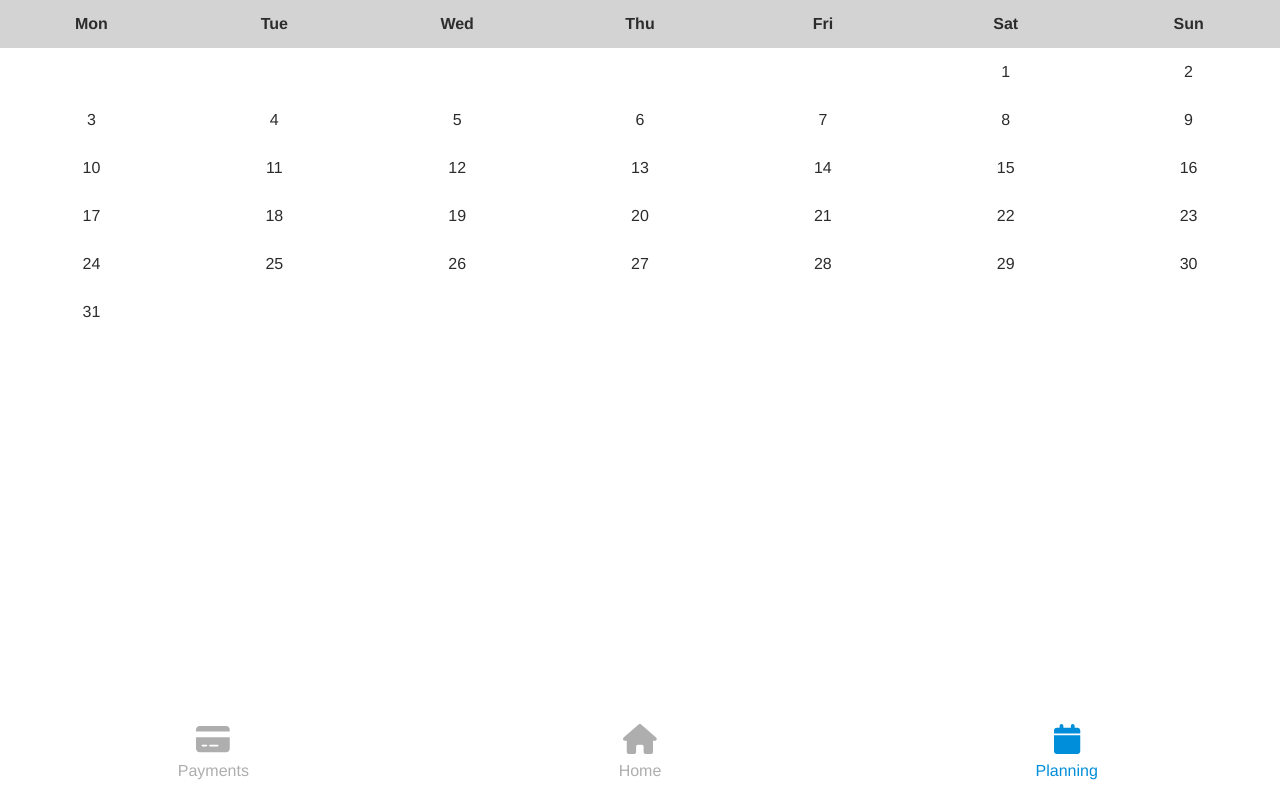
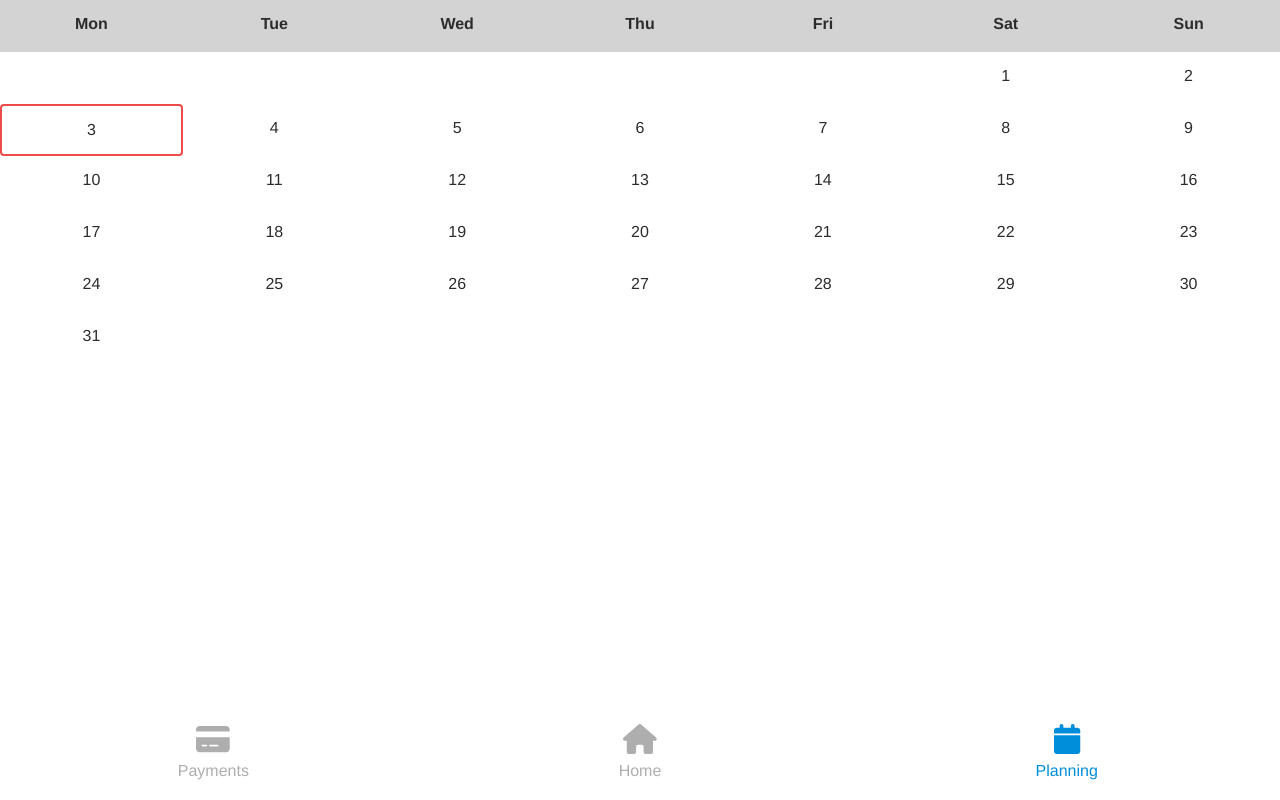
Before and after one commit to PplaysMine/MMI, an Angular app: page /planning in a window 1280 px wide. Built offline with nearby package versions, Linux system fonts and the light colour scheme.

Commit message:
Add day indicator

```diff
--- a/src/app/components/calendar/calendar.component.html
+++ b/src/app/components/calendar/calendar.component.html
@@ -1,4 +1,4 @@
 <div class="calendar">
     <p class="day name" *ngFor="let n of dayNames">{{ n }}</p>
-    <p class="day" *ngFor="let d of days"><ng-container *ngIf="d !== 0">{{ d }}</ng-container></p>
+    <p class="day" *ngFor="let d of days" [class.today]="currentDay === d" (click)="null"><ng-container *ngIf="d !== 0">{{ d }}</ng-container></p>
 </div>
--- a/src/app/components/calendar/calendar.component.scss
+++ b/src/app/components/calendar/calendar.component.scss
@@ -18,3 +18,8 @@
     font-weight: bold;
     background-color: $calendar-border;
 }
+
+.today {
+    border: 2px solid $red;
+    border-radius: 4px;
+}
--- a/src/app/components/calendar/calendar.component.ts
+++ b/src/app/components/calendar/calendar.component.ts
@@ -9,6 +9,7 @@ export class CalendarComponent implements OnInit {
 
   dayNames: string[] = ['Mon', 'Tue', 'Wed', 'Thu', 'Fri', 'Sat', 'Sun'];
   days: (number | null)[] = [];
+  currentDay: number = 0;
 
   private done: boolean = false;
 
@@ -19,6 +20,7 @@ export class CalendarComponent implements OnInit {
     let year = new Date().getFullYear();
     let totalDays = this.daysInMonth(year, month);
     let firstDay = this.getFirst(year, month);
+    this.currentDay = new Date().getDay() - 1;
     let counter = 0;
     for(let i = 1; i < totalDays+1; i++) {
       if(firstDay != i && !this.done) {
--- a/src/styles.scss
+++ b/src/styles.scss
@@ -1,6 +1,8 @@
 /* You can add global styles to this file, and also import other style files */
 
 $highlight-color: #008eda;
+
+$red: #ee4b4b;
 
 $menu-text-color: #aeaeae;
 $menu-bg-color: white;
```
